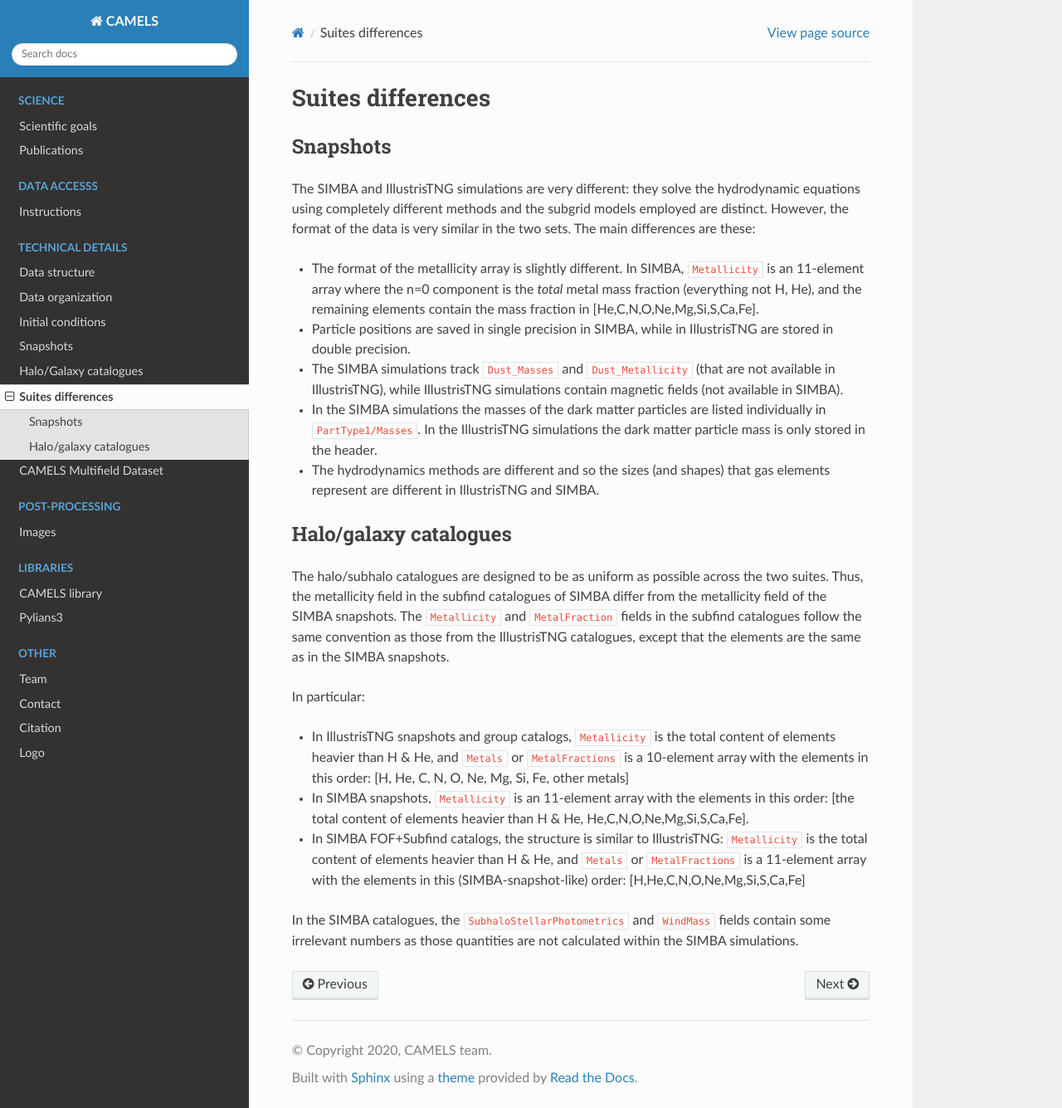
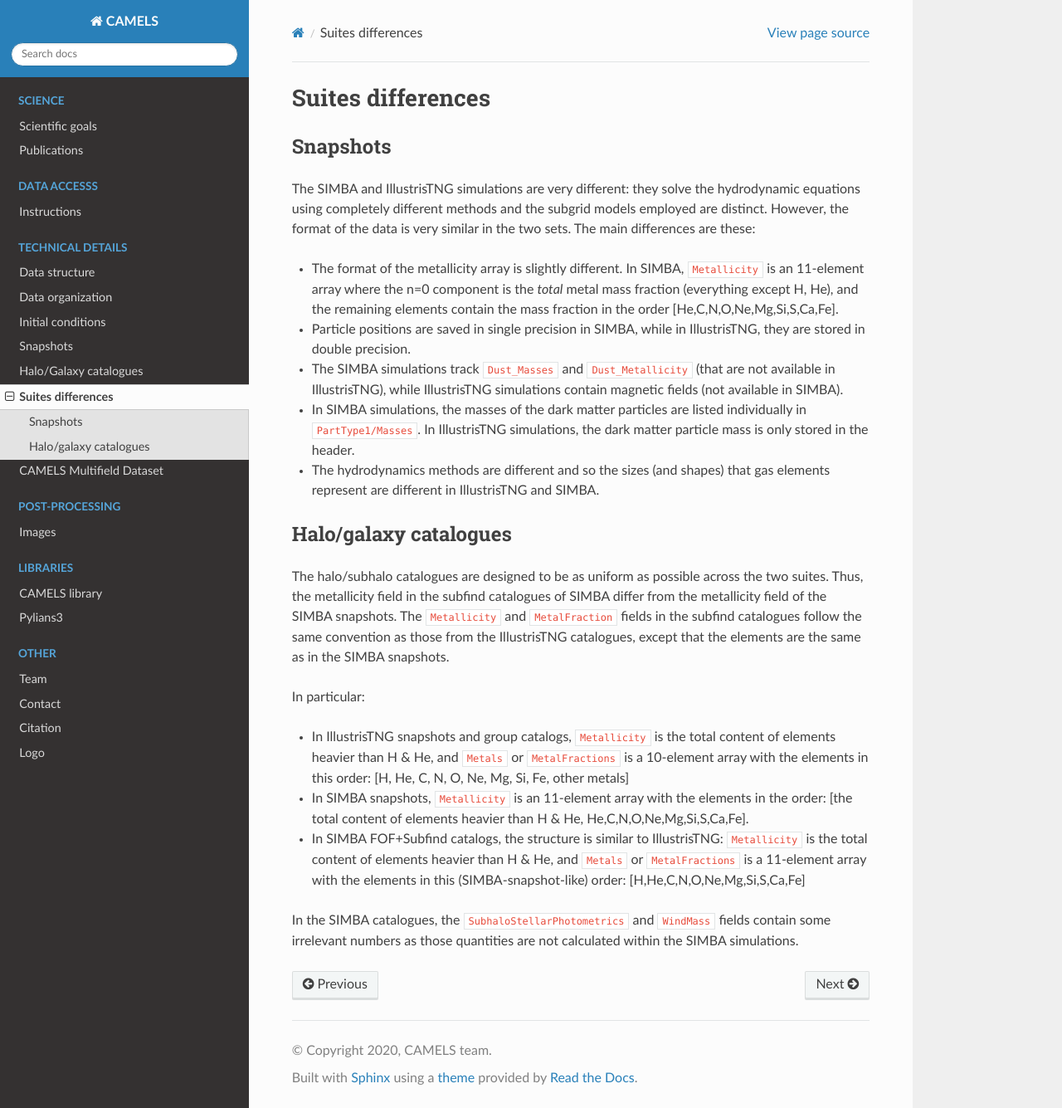
Before and after one commit to franciscovillaescusa/CAMELS, a Sphinx documentation site: the page built from docs/source/differences.rst, in a window 1280 px wide and 1335 px high. Shown: the whole window at 83% size. Built offline with Sphinx 7.4.7 and the Read the Docs theme 2.0.0, drawn with Linux system fonts in a browser that asks for light colours.

Commit message:
Typos and grammar fix

```diff
--- a/docs/source/differences.rst
+++ b/docs/source/differences.rst
@@ -9,13 +9,13 @@ Snapshots
 
 The SIMBA and IllustrisTNG simulations are very different: they solve the hydrodynamic equations using completely different methods and the subgrid models employed are distinct. However, the format of the data is very similar in the two sets. The main differences are these:
 
-- The format of the metallicity array is slightly different.  In SIMBA, ``Metallicity`` is an 11-element array where the n=0 component is the `total` metal mass fraction (everything not H, He), and the remaining elements contain the mass fraction in [He,C,N,O,Ne,Mg,Si,S,Ca,Fe].
+- The format of the metallicity array is slightly different.  In SIMBA, ``Metallicity`` is an 11-element array where the n=0 component is the `total` metal mass fraction (everything except H, He), and the remaining elements contain the mass fraction in the order [He,C,N,O,Ne,Mg,Si,S,Ca,Fe].
 
-- Particle positions are saved in single precision in SIMBA, while in IllustrisTNG are stored in double precision.
+- Particle positions are saved in single precision in SIMBA, while in IllustrisTNG, they are stored in double precision.
 
 - The SIMBA simulations track ``Dust_Masses`` and ``Dust_Metallicity`` (that are not available in IllustrisTNG), while IllustrisTNG simulations contain magnetic fields (not available in SIMBA).
 
-- In the SIMBA simulations the masses of the dark matter particles are listed individually in ``PartType1/Masses``. In the IllustrisTNG simulations the dark matter particle mass is only stored in the header.
+- In SIMBA simulations, the masses of the dark matter particles are listed individually in ``PartType1/Masses``. In IllustrisTNG simulations, the dark matter particle mass is only stored in the header.
 
 - The hydrodynamics methods are different and so the sizes (and shapes) that gas elements represent are different in IllustrisTNG and SIMBA.
 
@@ -29,7 +29,7 @@ In particular:
 
 - In IllustrisTNG snapshots and group catalogs, ``Metallicity`` is the total content of elements heavier than H & He, and ``Metals`` or ``MetalFractions`` is a 10-element array with the elements in this order: [H, He, C, N, O, Ne, Mg, Si, Fe, other metals]
 
-- In SIMBA snapshots, ``Metallicity`` is an 11-element array with the elements in this order: [the total content of elements heavier than H & He, He,C,N,O,Ne,Mg,Si,S,Ca,Fe].
+- In SIMBA snapshots, ``Metallicity`` is an 11-element array with the elements in the order: [the total content of elements heavier than H & He, He,C,N,O,Ne,Mg,Si,S,Ca,Fe].
 
 - In SIMBA FOF+Subfind catalogs, the structure is similar to IllustrisTNG: ``Metallicity`` is the total content of elements heavier than H & He, and ``Metals`` or ``MetalFractions`` is a 11-element array with the elements in this (SIMBA-snapshot-like) order: [H,He,C,N,O,Ne,Mg,Si,S,Ca,Fe]
 
```
